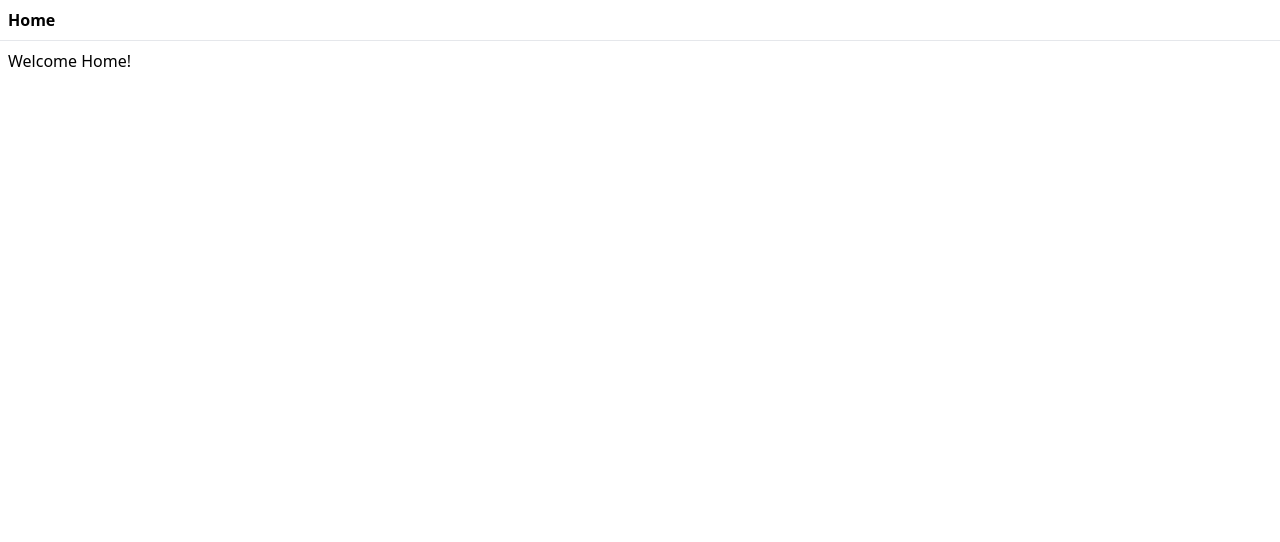
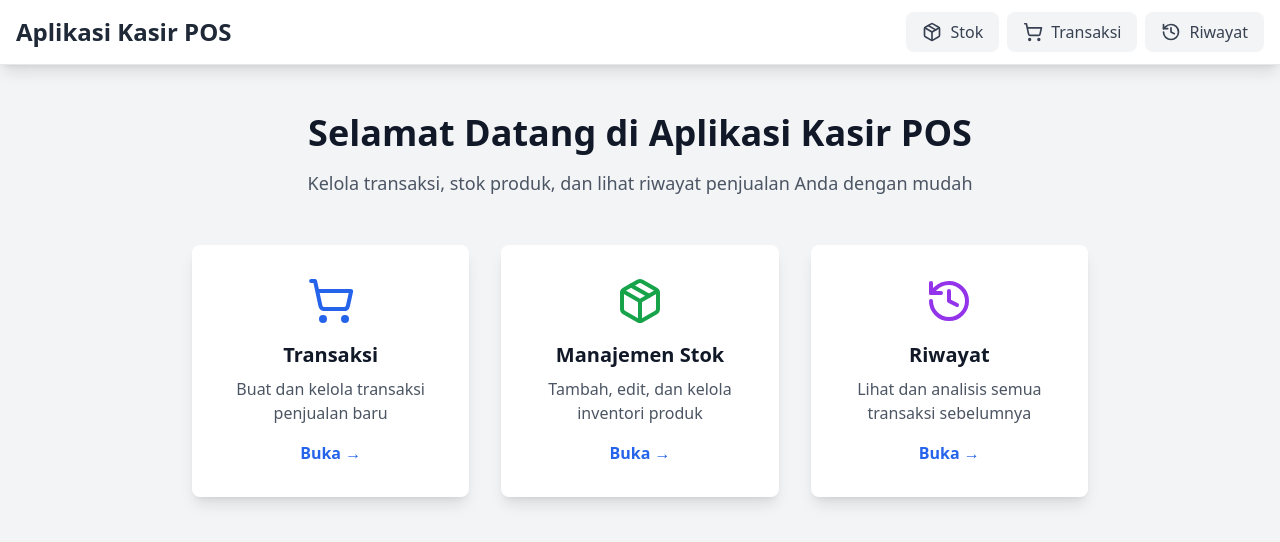
Before and after one commit to imam76/kasir_ku, a React (Vite) app: page / in a window 1280 px wide. Shown: the top 542 px of the page. Built offline with nearby package versions, Linux system fonts and the light colour scheme.

Commit message:
add lazy

```diff
--- a/src/routeTree.gen.ts
+++ b/src/routeTree.gen.ts
@@ -8,9 +8,30 @@
 // You should NOT make any changes in this file as it will be overwritten.
 // Additionally, you should also exclude this file from your linter and/or formatter to prevent it from being checked or modified.
 
+import { createFileRoute } from '@tanstack/react-router'
+
 import { Route as rootRouteImport } from './routes/__root'
 import { Route as IndexRouteImport } from './routes/index'
 
+const TransactionLazyRouteImport = createFileRoute('/transaction')()
+const StockLazyRouteImport = createFileRoute('/stock')()
+const HistoryLazyRouteImport = createFileRoute('/history')()
+
+const TransactionLazyRoute = TransactionLazyRouteImport.update({
+  id: '/transaction',
+  path: '/transaction',
+  getParentRoute: () => rootRouteImport,
+} as any).lazy(() => import('./routes/transaction.lazy').then((d) => d.Route))
+const StockLazyRoute = StockLazyRouteImport.update({
+  id: '/stock',
+  path: '/stock',
+  getParentRoute: () => rootRouteImport,
+} as any).lazy(() => import('./routes/stock.lazy').then((d) => d.Route))
+const HistoryLazyRoute = HistoryLazyRouteImport.update({
+  id: '/history',
+  path: '/history',
+  getParentRoute: () => rootRouteImport,
+} as any).lazy(() => import('./routes/history.lazy').then((d) => d.Route))
 const IndexRoute = IndexRouteImport.update({
   id: '/',
   path: '/',
@@ -19,28 +40,61 @@ const IndexRoute = IndexRouteImport.update({
 
 export interface FileRoutesByFullPath {
   '/': typeof IndexRoute
+  '/history': typeof HistoryLazyRoute
+  '/stock': typeof StockLazyRoute
+  '/transaction': typeof TransactionLazyRoute
 }
 export interface FileRoutesByTo {
   '/': typeof IndexRoute
+  '/history': typeof HistoryLazyRoute
+  '/stock': typeof StockLazyRoute
+  '/transaction': typeof TransactionLazyRoute
 }
 export interface FileRoutesById {
   __root__: typeof rootRouteImport
   '/': typeof IndexRoute
+  '/history': typeof HistoryLazyRoute
+  '/stock': typeof StockLazyRoute
+  '/transaction': typeof TransactionLazyRoute
 }
 export interface FileRouteTypes {
   fileRoutesByFullPath: FileRoutesByFullPath
-  fullPaths: '/'
+  fullPaths: '/' | '/history' | '/stock' | '/transaction'
   fileRoutesByTo: FileRoutesByTo
-  to: '/'
-  id: '__root__' | '/'
+  to: '/' | '/history' | '/stock' | '/transaction'
+  id: '__root__' | '/' | '/history' | '/stock' | '/transaction'
   fileRoutesById: FileRoutesById
 }
 export interface RootRouteChildren {
   IndexRoute: typeof IndexRoute
+  HistoryLazyRoute: typeof HistoryLazyRoute
+  StockLazyRoute: typeof StockLazyRoute
+  TransactionLazyRoute: typeof TransactionLazyRoute
 }
 
 declare module '@tanstack/react-router' {
   interface FileRoutesByPath {
+    '/transaction': {
+      id: '/transaction'
+      path: '/transaction'
+      fullPath: '/transaction'
+      preLoaderRoute: typeof TransactionLazyRouteImport
+      parentRoute: typeof rootRouteImport
+    }
+    '/stock': {
+      id: '/stock'
+      path: '/stock'
+      fullPath: '/stock'
+      preLoaderRoute: typeof StockLazyRouteImport
+      parentRoute: typeof rootRouteImport
+    }
+    '/history': {
+      id: '/history'
+      path: '/history'
+      fullPath: '/history'
+      preLoaderRoute: typeof HistoryLazyRouteImport
+      parentRoute: typeof rootRouteImport
+    }
     '/': {
       id: '/'
       path: '/'
@@ -53,6 +107,9 @@ declare module '@tanstack/react-router' {
 
 const rootRouteChildren: RootRouteChildren = {
   IndexRoute: IndexRoute,
+  HistoryLazyRoute: HistoryLazyRoute,
+  StockLazyRoute: StockLazyRoute,
+  TransactionLazyRoute: TransactionLazyRoute,
 }
 export const routeTree = rootRouteImport
   ._addFileChildren(rootRouteChildren)
--- a/src/routes/__root.tsx
+++ b/src/routes/__root.tsx
@@ -1,17 +1,61 @@
-import { createRootRoute, Link, Outlet } from '@tanstack/react-router'
+import { createRootRoute, Link, Outlet, useLocation } from '@tanstack/react-router'
 import { TanStackRouterDevtools } from '@tanstack/react-router-devtools'
+import { Package, ShoppingCart, History } from 'lucide-react'
 
-const RootLayout = () => (
-  <>
-    <div className="p-2 flex gap-2">
-      <Link to="/" className="[&.active]:font-bold">
-        Home
-      </Link>{' '}
+const RootLayout = () => {
+  const location = useLocation()
+
+  const isActive = (path: string) => location.pathname === path
+
+  return (
+    <div className="min-h-screen bg-gray-100">
+      <nav className="bg-white shadow-lg border-b border-gray-200">
+        <div className="max-w-7xl mx-auto px-4">
+          <div className="flex justify-between items-center h-16">
+            <h1 className="text-2xl font-bold text-gray-800">Aplikasi Kasir POS</h1>
+            <div className="flex gap-2">
+              <Link
+                to="/stock"
+                className={`flex items-center gap-2 px-4 py-2 rounded-lg font-medium transition-colors ${isActive('/stock')
+                    ? 'bg-blue-600 text-white'
+                    : 'bg-gray-100 text-gray-700 hover:bg-gray-200'
+                  }`}
+              >
+                <Package size={20} />
+                Stok
+              </Link>
+              <Link
+                to="/transaction"
+                className={`flex items-center gap-2 px-4 py-2 rounded-lg font-medium transition-colors ${isActive('/transaction')
+                    ? 'bg-blue-600 text-white'
+                    : 'bg-gray-100 text-gray-700 hover:bg-gray-200'
+                  }`}
+              >
+                <ShoppingCart size={20} />
+                Transaksi
+              </Link>
+              <Link
+                to="/history"
+                className={`flex items-center gap-2 px-4 py-2 rounded-lg font-medium transition-colors ${isActive('/history')
+                    ? 'bg-blue-600 text-white'
+                    : 'bg-gray-100 text-gray-700 hover:bg-gray-200'
+                  }`}
+              >
+                <History size={20} />
+                Riwayat
+              </Link>
+            </div>
+          </div>
+        </div>
+      </nav>
+
+      <main className="max-w-7xl mx-auto">
+        <Outlet />
+      </main>
+
+      <TanStackRouterDevtools />
     </div>
-    <hr />
-    <Outlet />
-    <TanStackRouterDevtools />
-  </>
-)
+  )
+}
 
 export const Route = createRootRoute({ component: RootLayout })
--- /dev/null
+++ b/src/routes/history.lazy.tsx
@@ -0,0 +1,6 @@
+import { createLazyFileRoute } from '@tanstack/react-router'
+import History from '../components/History'
+
+export const Route = createLazyFileRoute('/history')({
+  component: History,
+})
--- a/src/routes/index.tsx
+++ b/src/routes/index.tsx
@@ -1,4 +1,5 @@
-import { createFileRoute } from '@tanstack/react-router'
+import { Link, createFileRoute } from '@tanstack/react-router'
+import { Package, ShoppingCart, History } from 'lucide-react'
 
 export const Route = createFileRoute('/')({
   component: Index,
@@ -6,8 +7,59 @@ export const Route = createFileRoute('/')({
 
 function Index() {
   return (
-    <div className="p-2">
-      <h3>Welcome Home!</h3>
+    <div className="py-12 px-4">
+      <div className="max-w-4xl mx-auto text-center">
+        <h1 className="text-4xl font-bold text-gray-900 mb-4">
+          Selamat Datang di Aplikasi Kasir POS
+        </h1>
+        <p className="text-lg text-gray-600 mb-12">
+          Kelola transaksi, stok produk, dan lihat riwayat penjualan Anda dengan mudah
+        </p>
+
+        <div className="grid grid-cols-1 md:grid-cols-3 gap-8">
+          <Link
+            to="/transaction"
+            className="bg-white rounded-lg shadow-lg p-8 hover:shadow-xl transition-shadow hover:bg-blue-50"
+          >
+            <div className="flex justify-center mb-4">
+              <ShoppingCart size={48} className="text-blue-600" />
+            </div>
+            <h2 className="text-xl font-bold text-gray-900 mb-2">Transaksi</h2>
+            <p className="text-gray-600 mb-4">
+              Buat dan kelola transaksi penjualan baru
+            </p>
+            <span className="text-blue-600 font-semibold">Buka →</span>
+          </Link>
+
+          <Link
+            to="/stock"
+            className="bg-white rounded-lg shadow-lg p-8 hover:shadow-xl transition-shadow hover:bg-blue-50"
+          >
+            <div className="flex justify-center mb-4">
+              <Package size={48} className="text-green-600" />
+            </div>
+            <h2 className="text-xl font-bold text-gray-900 mb-2">Manajemen Stok</h2>
+            <p className="text-gray-600 mb-4">
+              Tambah, edit, dan kelola inventori produk
+            </p>
+            <span className="text-blue-600 font-semibold">Buka →</span>
+          </Link>
+
+          <Link
+            to="/history"
+            className="bg-white rounded-lg shadow-lg p-8 hover:shadow-xl transition-shadow hover:bg-blue-50"
+          >
+            <div className="flex justify-center mb-4">
+              <History size={48} className="text-purple-600" />
+            </div>
+            <h2 className="text-xl font-bold text-gray-900 mb-2">Riwayat</h2>
+            <p className="text-gray-600 mb-4">
+              Lihat dan analisis semua transaksi sebelumnya
+            </p>
+            <span className="text-blue-600 font-semibold">Buka →</span>
+          </Link>
+        </div>
+      </div>
     </div>
   )
 }
--- /dev/null
+++ b/src/routes/stock.lazy.tsx
@@ -0,0 +1,6 @@
+import { createLazyFileRoute } from '@tanstack/react-router'
+import StockManagement from '../components/StockManagement'
+
+export const Route = createLazyFileRoute('/stock')({
+  component: StockManagement,
+})
--- /dev/null
+++ b/src/routes/transaction.lazy.tsx
@@ -0,0 +1,6 @@
+import { createLazyFileRoute } from '@tanstack/react-router'
+import Transaction from '../components/Transaction'
+
+export const Route = createLazyFileRoute('/transaction')({
+  component: Transaction,
+})
```
